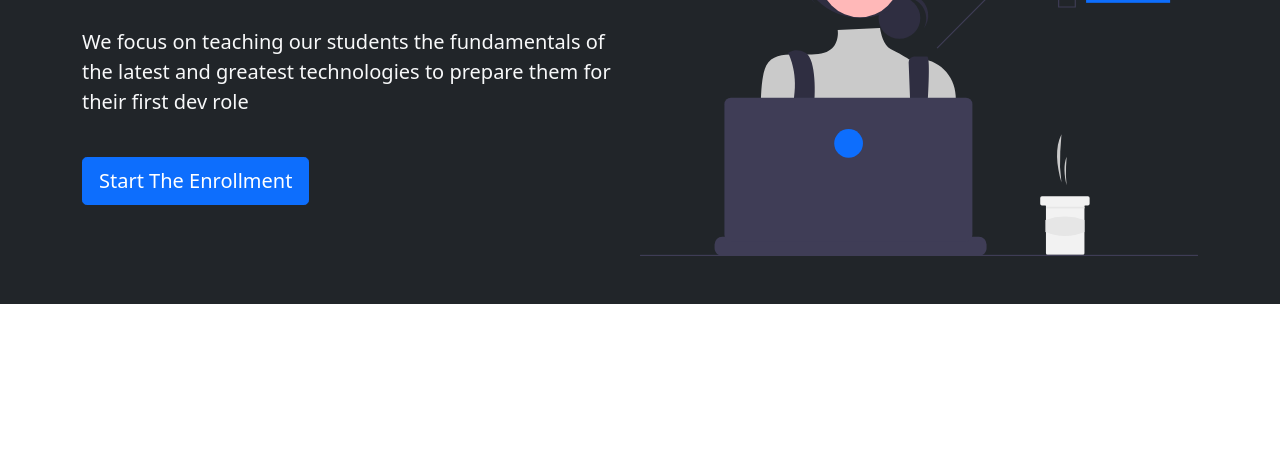
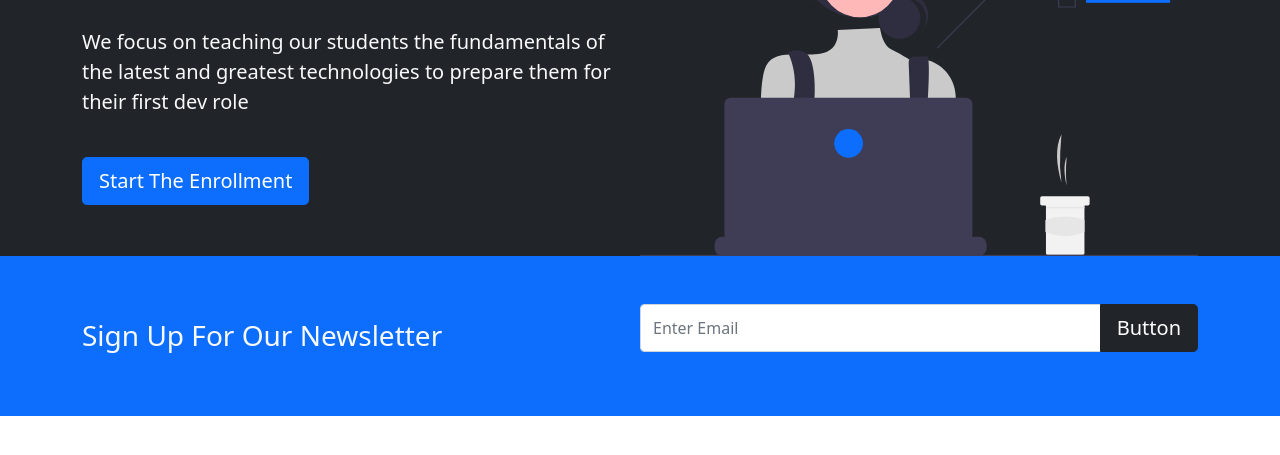
Before and after one commit to GaryChung34/html-css-practice, a plain HTML site: page bootstrap_crash_course/index.html in a window 1280 px wide. Shown: the part 225-680 px from the top of the page. Drawn offline with nearby package versions, Linux system fonts and the light colour scheme.

Commit message:
newsletter.

```diff
--- a/bootstrap_crash_course/index.html
+++ b/bootstrap_crash_course/index.html
@@ -43,7 +43,7 @@
     </nav>
 
     <!-- Showcase -->
-    <section class="bg-dark text-light p-5 text-center text-sm-start">
+    <section class="bg-dark text-light p-5 pb-xl-0 text-center text-sm-start">
       <div class="container">
         <div class="d-sm-flex align-items-center justify-content-between">
           <div>
@@ -55,7 +55,20 @@
               <button class="btn btn-primary btn-lg">Start The Enrollment</button>
             </div>
           <img class="img-fluid w-50 d-none d-sm-block" src="img/showcase.svg" alt="">
+        </div>
+      </div>
+    </section>
 
+    <!-- Newsletter -->
+    <section class="bg-primary text-light p-5">
+      <div class="container">
+        <div class="d-md-flex justify-content-between align-items-center">
+          <h3 class="mb-3 mb-md-0">Sign Up For Our Newsletter</h3>
+
+          <div class="input-group mb-3 news-input">
+          <input type="text" class="form-control" placeholder="Enter Email">
+          <button class="btn btn-dark btn-lg" type="button">Button</button>
+          </div>
         </div>
       </div>
     </section>
--- a/bootstrap_crash_course/style.css
+++ b/bootstrap_crash_course/style.css
@@ -0,0 +1,5 @@
+@media (min-width: 768px) {
+    .news-input {
+        width: 50%;
+    }
+}
```
